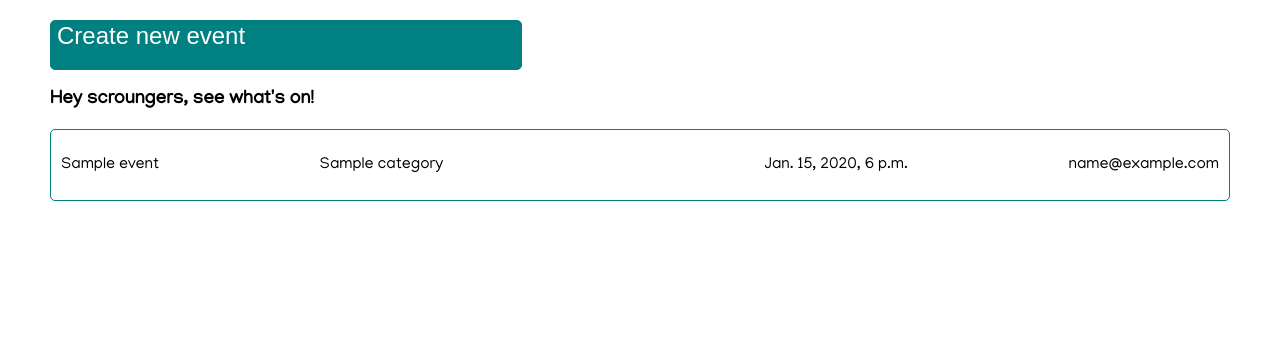
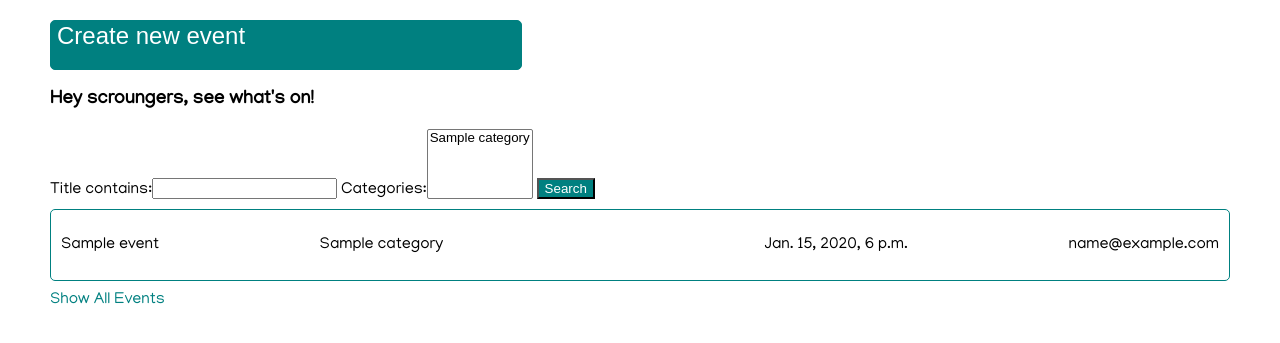
Before and after one commit to bendog/shecodes_annacallan_wk8event-finda, a Django app: page /event-finder/ in a window 1280 px wide. Shown: the part 189-532 px from the top of the page. Run offline with Django 3.2, Linux system fonts and the light colour scheme; tables that the repository leaves empty hold one stand-in row (values such as "Sample post").

Commit message:
28th Sept Filtering

```diff
--- /dev/null
+++ b/eventFinderApp/filters.py
@@ -0,0 +1,23 @@
+import django_filters
+from .models import Event, Category
+
+
+class EventFilter(django_filters.FilterSet):
+
+    # CHOICES = (
+    #     ('ascending', 'Ascending'),
+    #     ('descending', 'Descending'),
+    # )
+
+    # ordering = django_filters.ChoiceFilter(label='Ordering', choices =CHOICES, method='filter_by_order')
+
+    class Meta:
+        model = Event
+        fields = {
+            'title' : ['icontains'],
+            'categories': ['exact'],
+        }
+
+    # def filter_by_order(self, queryset, name, value):
+    #     expression = 'created' if value == 'ascending' else '-created'
+    #     return queryset.order_by(expression)
--- a/eventFinderApp/templates/eventFinderApp/index.html
+++ b/eventFinderApp/templates/eventFinderApp/index.html
@@ -7,12 +7,18 @@
     </button>
     <h3>Hey scroungers, see what's on!</h3>
 
+    <div class="container">
+        <form method ="GET">
+            {{filter.form}}
+            <button type ="submit" class="btn searchbutton">Search</button>
+        </form>
     {% if events_list %}
-        {% for event in events_list %}
+        {% for event in filter.qs %}
             {% include "./detailsBox.html" with event=event %}
         {% endfor %}
     {% else %}
         <p>No events are available.</p>
     {% endif %}
-
+    <a href="{% url 'eventFinderApp:index' %}">Show All Events</a>
+    </div>
 {% endblock %}
--- a/eventFinderApp/views.py
+++ b/eventFinderApp/views.py
@@ -4,6 +4,8 @@ from django.shortcuts import render
 from django.urls import reverse_lazy
 from .models import Event, Category
 from .forms import NewEventForm
+from django.contrib.auth.decorators import login_required
+from .filters import EventFilter
 #from django.views.generic.edit import CreateView
 
 
@@ -14,6 +16,11 @@ class IndexView(generic.ListView):
     def get_queryset(self):
         '''Return the events.'''
         return Event.objects.all()
+
+    def get_context_data(self, **kwargs):
+        context = super().get_context_data(**kwargs)
+        context['filter'] = EventFilter(self.request.GET, queryset=self.get_queryset())
+        return context
 
 
 class EventView(generic.DetailView):
@@ -27,6 +34,7 @@ class NewEventView(generic.CreateView):
     queryset = Event.objects.all()
     success_url = '/event-finder/thanks/'
 
+@login_required(login_url='login')
 def get_new_event(request):
     # if this is a POST request we need to process the form data
     if request.method == 'POST':
--- a/eventFinderProject/settings.py
+++ b/eventFinderProject/settings.py
@@ -46,6 +46,7 @@ INSTALLED_APPS = [
     'django.contrib.sessions',
     'django.contrib.messages',
     'django.contrib.staticfiles',
+    'django_filters',
 ]
 
 REST_FRAMEWORK = {
```
Also changed, not shown: eventFinderApp/migrations/0005_auto_20190928_1257.py (added).
